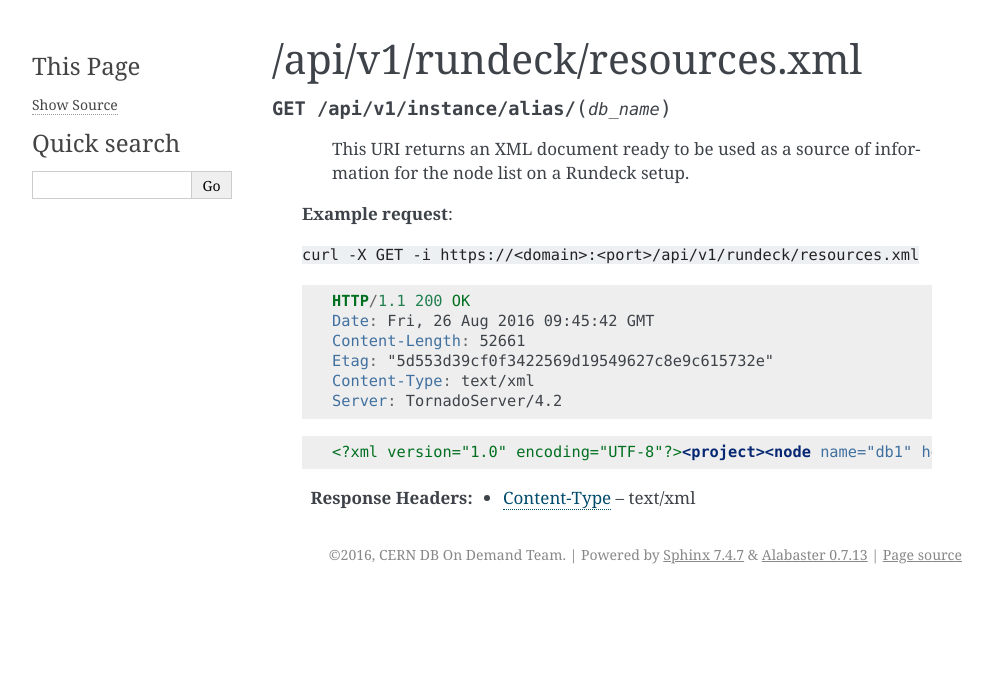
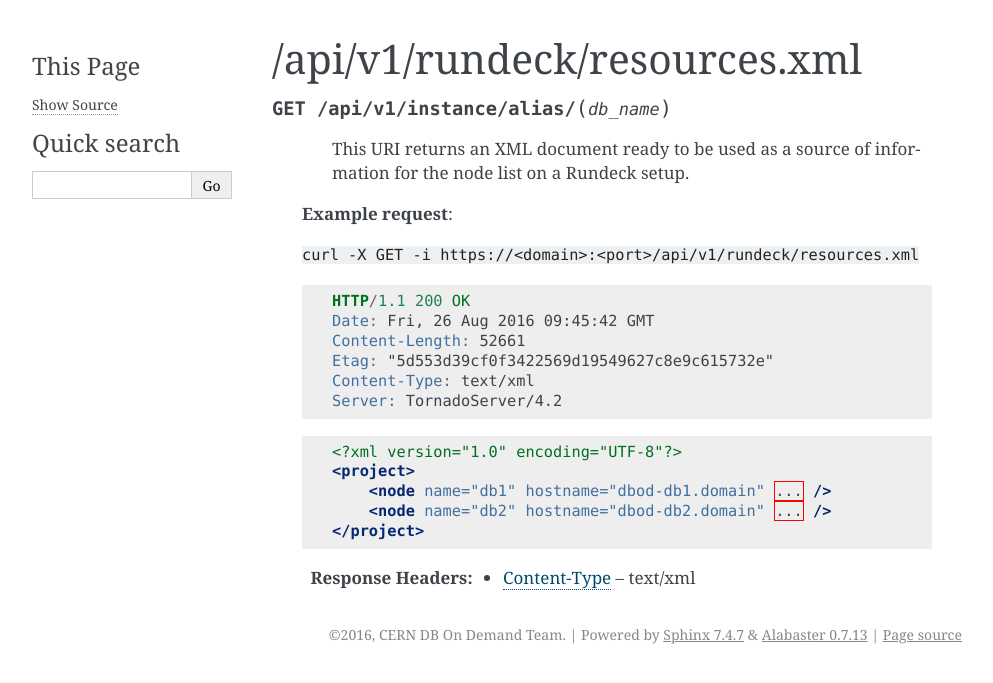
Before and after one commit to cerndb/dbod-api, a Sphinx documentation site: the page built from doc/source/endpoints/rundeck_resources.rst, in a window 1280 px wide. Shown: the top 683 px of the page, without its empty margins (148-1141 px from the left). Built offline with Sphinx 7.4.7, drawn with Linux system fonts in a browser that asks for light colours.

Commit message:
DOC: Formatted rundeck/resources documuentation

```diff
--- a/doc/source/endpoints/rundeck_resources.rst
+++ b/doc/source/endpoints/rundeck_resources.rst
@@ -21,6 +21,10 @@
 
     .. sourcecode:: xml
 
-		<?xml version="1.0" encoding="UTF-8"?><project><node name="db1" hostname="dbod-db1.domain" ...
+        <?xml version="1.0" encoding="UTF-8"?>
+        <project>
+            <node name="db1" hostname="dbod-db1.domain" ... />
+            <node name="db2" hostname="dbod-db2.domain" ... />
+        </project>
 
     :resheader Content-Type: text/xml
```
